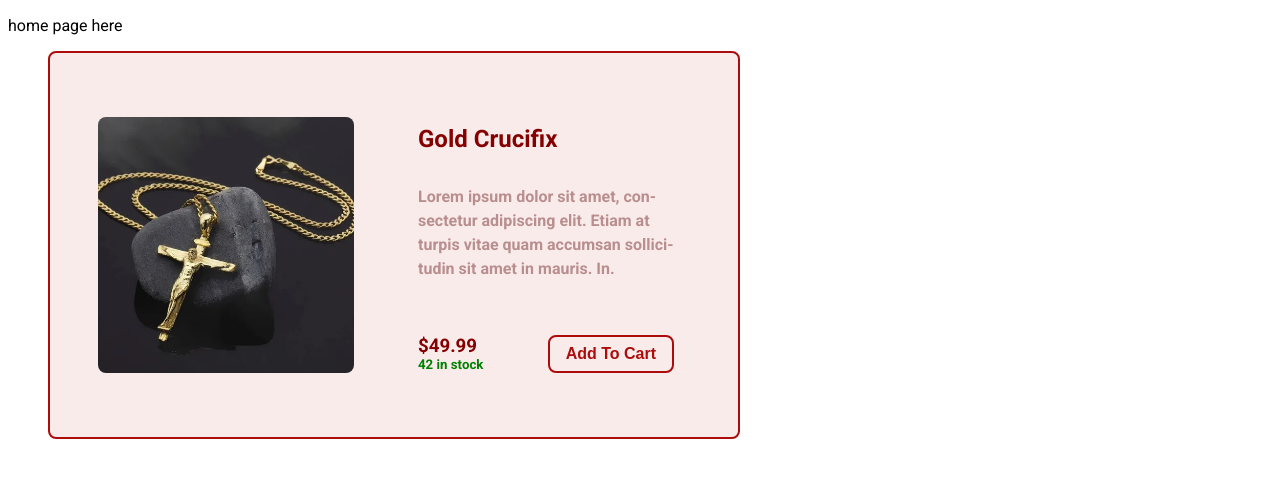
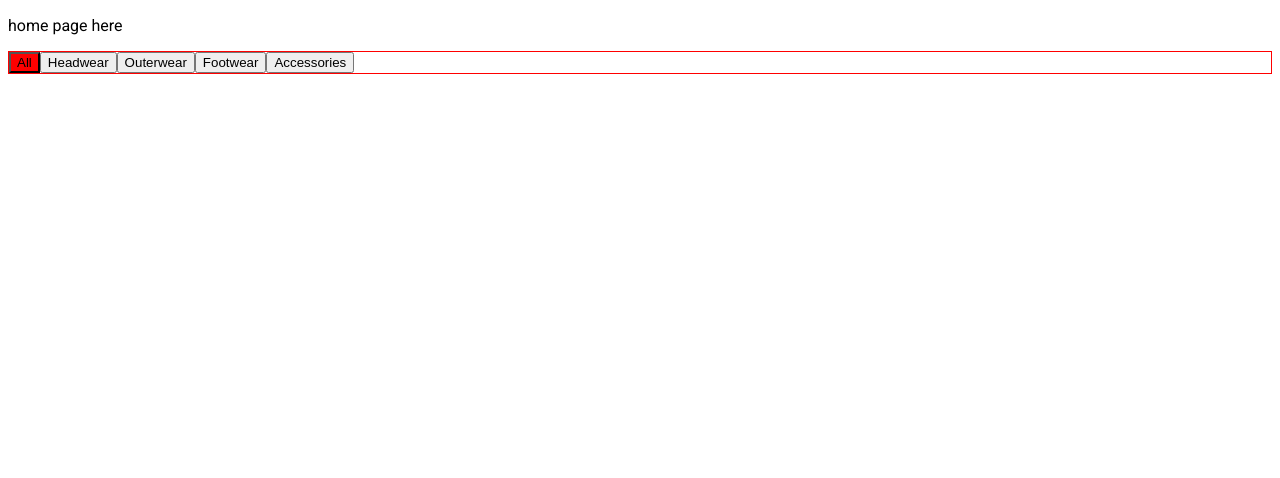
Before and after one commit to calebsg225/Pope-Depot, a React (Vite) app: page /#/ in a window 1280 px wide. Shown: the top 478 px of the page. Built offline with nearby package versions, Linux system fonts and the light colour scheme.

Commit message:
barebones product display created

```diff
--- /dev/null
+++ b/src/components/ProductDisplay.tsx
@@ -0,0 +1,22 @@
+import { useState } from "react";
+import { productCategories } from "../data/products/productData";
+
+const ProductDisplay = () => {
+  const [activeProductTab, setActiveProductTab] = useState('all');
+
+  return (
+    <main className="product-display-component">
+      <section className="product-display-header">
+        {['all', ...productCategories].map((category, i) =>
+          <button className={category === activeProductTab ? 'active' : ''} onClick={() => setActiveProductTab(category)} key={i}> {category.charAt(0).toUpperCase()}{category.substring(1)} </button>
+        )}
+      </section>
+      <section className="product-display-main">
+
+      </section>
+      <section className="product-display-footer"></section>
+    </main>
+  );
+}
+
+export default ProductDisplay;
--- a/src/data/products/productData.ts
+++ b/src/data/products/productData.ts
@@ -1,8 +1,9 @@
-import { ProductsData } from "./productTypes";
+import { ProductsData, CategoryType } from "./productTypes";
 
+const productCategories: CategoryType[] = [ 'headwear', 'outerwear', 'footwear', 'accessories' ];
 
 const productsData: ProductsData = {
-  "accessories" : [
+  'accessories' : [
     {
       category: "accessories",
       title: "Gold Crucifix",
@@ -14,4 +15,5 @@ const productsData: ProductsData = {
   ]
 }
 
+export { productCategories };
 export default productsData;
--- a/src/data/products/productTypes.ts
+++ b/src/data/products/productTypes.ts
@@ -1,5 +1,7 @@
+type CategoryType = ("accessories" | "headwear" | "footwear" | "outerwear");
+
 type ProductData = {
-  category: ("accessories" | "headwear" | "footwear" | "outerwear"),
+  category: CategoryType,
   title: string,
   description: string,
   price: number,
@@ -11,4 +13,4 @@ type ProductsData = {
   [key: string]: ProductData[]
 }
 
-export type { ProductsData, ProductData }
+export type { ProductsData, ProductData, CategoryType }
--- a/src/index.css
+++ b/src/index.css
@@ -12,8 +12,8 @@ p {
   display: flex;
   align-items: center;
   gap: 3rem;
-  background-color: hsl(0, 57%, 95%);
-  border: solid 2px hsl(0, 87%, 36%);
+  background-color: hsl(0deg, 57%, 95%);
+  border: solid 2px hsl(0deg, 87%, 36%);
   border-radius: 0.5rem;
   padding: 3rem;
   width: fit-content;
@@ -40,10 +40,10 @@ p {
 .product-card .product-info-container h2 {
   margin-top: 0.5rem;
   margin-bottom: 0;
-  color: hsl(0, 100%, 26%);
+  color: hsl(0deg, 100%, 26%);
 }
 .product-card .product-info-container h4 {
-  color: hsl(0, 23%, 64%);
+  color: hsl(0deg, 23%, 64%);
   margin-top: 0;
   line-height: 1.5rem;
   hyphens: auto;
@@ -54,7 +54,7 @@ p {
   justify-content: space-between;
 }
 .product-card .product-info-container > div:last-child div h3 {
-  color: hsl(0, 100%, 26%);
+  color: hsl(0deg, 100%, 26%);
   margin: 0;
 }
 .product-card .product-info-container > div:last-child div h5 {
@@ -63,13 +63,20 @@ p {
 }
 .product-card .product-info-container > div:last-child button {
   cursor: pointer;
-  color: hsl(0, 87%, 36%);
-  background-color: hsla(0, 0%, 0%, 0);
-  border: solid 2px hsl(0, 87%, 36%);
+  color: hsl(0deg, 87%, 36%);
+  background-color: hsla(0deg, 0%, 0%, 0);
+  border: solid 2px hsl(0deg, 87%, 36%);
   padding: 0.5rem 1rem;
   border-radius: 0.5rem;
   font-weight: 700;
   font-size: 1rem;
 }
 
+.product-display-component {
+  border: solid 1px red;
+}
+.product-display-component .product-display-header .active {
+  background-color: red;
+}
+
 /*# sourceMappingURL=index.css.map */
--- a/src/pages/HomePage.tsx
+++ b/src/pages/HomePage.tsx
@@ -1,14 +1,11 @@
 // home depot home page
-import ProductCard from "../components/ProductCard";
-import productsData from "../data/products/productData";
+import ProductDisplay from "../components/ProductDisplay";
 
 const HomePage = () => {
   return (
     <>
       <p>home page here</p>
-      <ul>
-        {productsData["accessories"].map((v, i) => <ProductCard productData={v} key={i} />)}
-      </ul>
+      <ProductDisplay />
     </>
   );
 }
--- /dev/null
+++ b/src/sass/_productDisplay.scss
@@ -0,0 +1,10 @@
+.product-display-component {
+  border: solid 1px red;
+
+  .product-display-header {
+
+    .active {
+      background-color: red;
+    }
+  }
+}
--- a/src/sass/index.scss
+++ b/src/sass/index.scss
@@ -12,3 +12,4 @@
 
 // components
 @import 'productCard';
+@import 'productDisplay';
```
Also changed, not shown: 1 other file (tests, documents, lock files or other folders).
